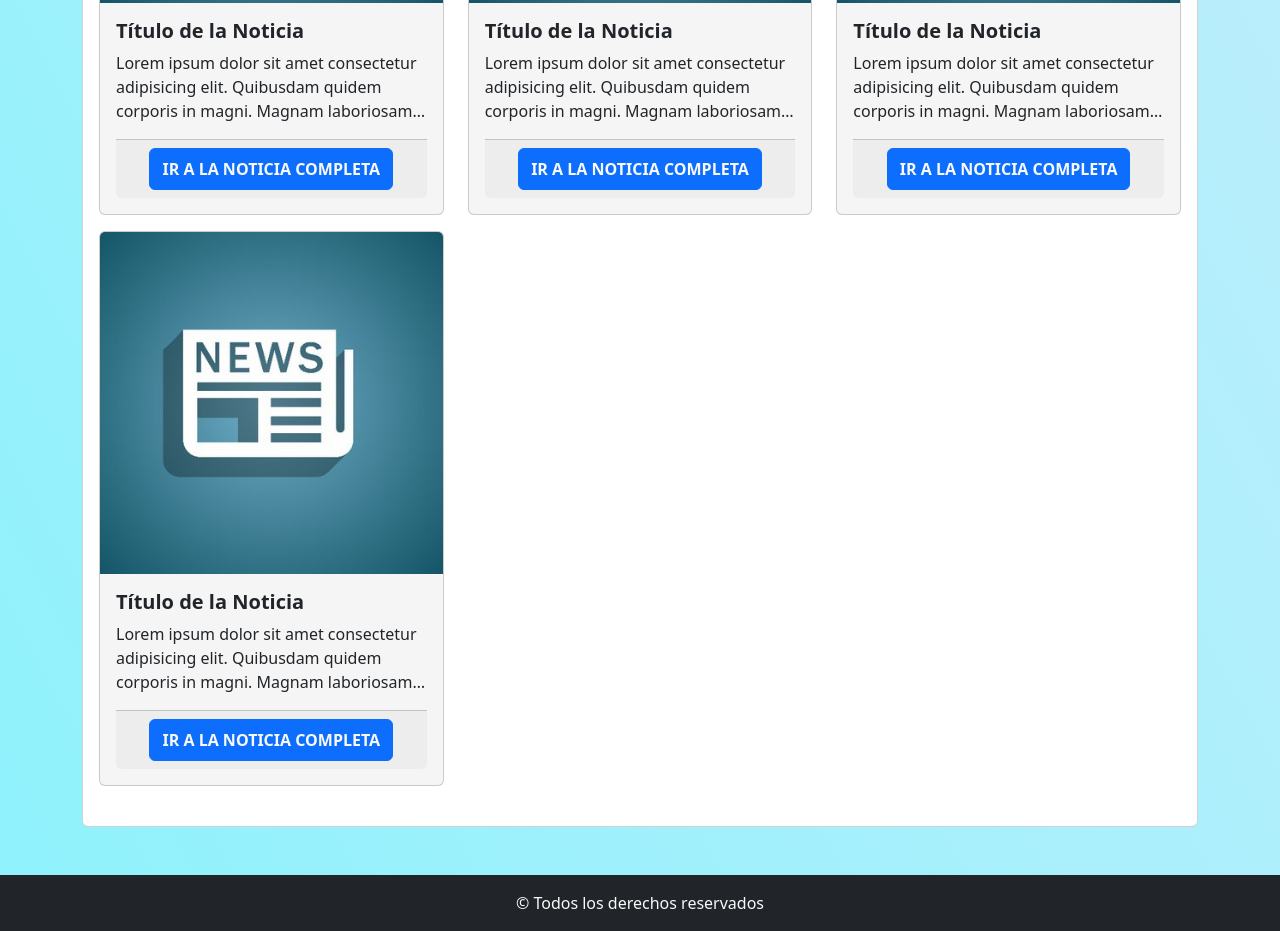
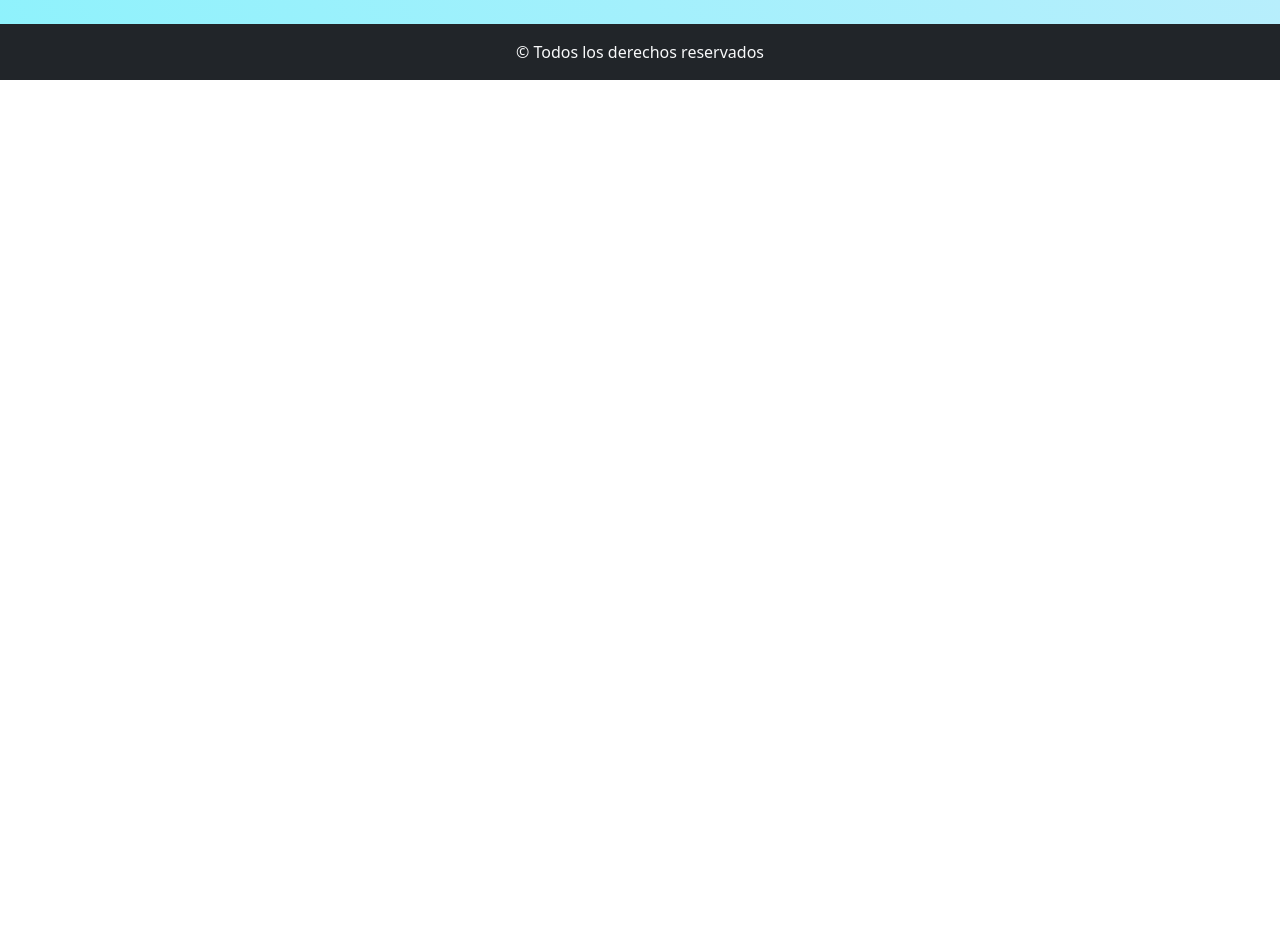
Before and after one commit to jgromerou/ej11-practico1-react, a React (Vite) app: page / in a window 1280 px wide. Shown: the part 720-1651 px from the top of the page. After the commit the page ends 800 px from the top, so only its background shows below. Built offline with nearby package versions, Linux system fonts and the light colour scheme.

Commit message:
se separó la Card del Grid para la lógica

```diff
--- a/src/components/FormNoticias/FormNoticias.jsx
+++ b/src/components/FormNoticias/FormNoticias.jsx
@@ -1,6 +1,6 @@
 import { Card, Form, Row, Col } from 'react-bootstrap';
 import './form-noticias.css';
-import GridNoticias from '../GridNoticias/GridNoticias';
+import GridNoticias from '../GridNoticias';
 
 const FormNoticias = () => {
   return (
--- /dev/null
+++ b/src/components/GridNoticias.jsx
@@ -0,0 +1,18 @@
+import { Card, Row } from 'react-bootstrap';
+
+const GridNoticias = () => {
+  return (
+    <>
+      <Card className="mt-3">
+        <Card.Title className="mt-4 display-6 fw-bold text-center text-lg-start p-3">
+          Categoria seleccionada: Deportes
+        </Card.Title>
+        <Row className="mb-4 mt-2 px-3">
+          {/* TODO: aquí va la lista de noticias que se trae de la consulta de la API */}
+        </Row>
+      </Card>
+    </>
+  );
+};
+
+export default GridNoticias;
--- a/src/components/GridNoticias/GridNoticias.jsx
+++ /dev/null
@@ -1,126 +0,0 @@
-import { Card, Row, Col, Button } from 'react-bootstrap';
-import './grid-noticias.css';
-
-const GridNoticias = () => {
-  return (
-    <>
-      <Card className="mt-3">
-        <Card.Title className="mt-4 display-6 fw-bold text-center text-lg-start p-3">
-          Categoria seleccionada: Deportes
-        </Card.Title>
-        <Row className="mb-4 mt-2 px-3">
-          <Col md={6} lg={4} className="mb-3">
-            <Card id="newCard">
-              <Card.Img variant="top" src="/img/news.jpg" />
-              <Card.Body>
-                <Card.Title className=" fw-bold">
-                  Título de la Noticia
-                </Card.Title>
-                <Card.Text className="line-clamp">
-                  Lorem ipsum dolor sit amet consectetur adipisicing elit.
-                  Quibusdam quidem corporis in magni. Magnam laboriosam nobis,
-                  doloribus architecto deleniti reiciendis, animi quidem
-                  pariatur placeat laudantium vel iure eum labore sit?
-                </Card.Text>
-                <Card.Footer className="text-muted text-center fw-bold">
-                  <Button
-                    variant="primary"
-                    className="text-uppercase text-light fw-bold py-2"
-                    href="https://www.example.com"
-                    target="_blank"
-                    rel="noopener noreferrer"
-                  >
-                    Ir a la noticia completa
-                  </Button>
-                </Card.Footer>
-              </Card.Body>
-            </Card>
-          </Col>
-          <Col md={6} lg={4} className="mb-3">
-            <Card id="newCard">
-              <Card.Img variant="top" src="/img/news.jpg" />
-              <Card.Body>
-                <Card.Title className="fw-bold">
-                  Título de la Noticia
-                </Card.Title>
-                <Card.Text className="line-clamp">
-                  Lorem ipsum dolor sit amet consectetur adipisicing elit.
-                  Quibusdam quidem corporis in magni. Magnam laboriosam nobis,
-                  doloribus architecto deleniti reiciendis, animi quidem
-                  pariatur placeat laudantium vel iure eum labore sit?
-                </Card.Text>
-                <Card.Footer className="text-muted text-center fw-bold">
-                  <Button
-                    variant="primary"
-                    className="text-uppercase text-light fw-bold py-2"
-                    href="https://www.example.com"
-                    target="_blank"
-                    rel="noopener noreferrer"
-                  >
-                    Ir a la noticia completa
-                  </Button>
-                </Card.Footer>
-              </Card.Body>
-            </Card>
-          </Col>
-          <Col md={6} lg={4} className="mb-3">
-            <Card id="newCard">
-              <Card.Img variant="top" src="/img/news.jpg" />
-              <Card.Body>
-                <Card.Title className=" fw-bold">
-                  Título de la Noticia
-                </Card.Title>
-                <Card.Text className="line-clamp">
-                  Lorem ipsum dolor sit amet consectetur adipisicing elit.
-                  Quibusdam quidem corporis in magni. Magnam laboriosam nobis,
-                  doloribus architecto deleniti reiciendis, animi quidem
-                  pariatur placeat laudantium vel iure eum labore sit?
-                </Card.Text>
-                <Card.Footer className="text-muted text-center fw-bold">
-                  <Button
-                    variant="primary"
-                    className="text-uppercase text-light fw-bold py-2"
-                    href="https://www.example.com"
-                    target="_blank"
-                    rel="noopener noreferrer"
-                  >
-                    Ir a la noticia completa
-                  </Button>
-                </Card.Footer>
-              </Card.Body>
-            </Card>
-          </Col>
-          <Col md={6} lg={4} className="mb-3">
-            <Card id="newCard">
-              <Card.Img variant="top" src="/img/news.jpg" />
-              <Card.Body>
-                <Card.Title className=" fw-bold">
-                  Título de la Noticia
-                </Card.Title>
-                <Card.Text className="line-clamp">
-                  Lorem ipsum dolor sit amet consectetur adipisicing elit.
-                  Quibusdam quidem corporis in magni. Magnam laboriosam nobis,
-                  doloribus architecto deleniti reiciendis, animi quidem
-                  pariatur placeat laudantium vel iure eum labore sit?
-                </Card.Text>
-                <Card.Footer className="text-muted text-center fw-bold">
-                  <Button
-                    variant="primary"
-                    className="text-uppercase text-light fw-bold py-2"
-                    href="https://www.example.com"
-                    target="_blank"
-                    rel="noopener noreferrer"
-                  >
-                    Ir a la noticia completa
-                  </Button>
-                </Card.Footer>
-              </Card.Body>
-            </Card>
-          </Col>
-        </Row>
-      </Card>
-    </>
-  );
-};
-
-export default GridNoticias;
```
Also changed, not shown: src/components/CardNoticias/CardNoticia.jsx (added, +34 -0 lines), src/components/CardNoticias/card-noticia.css (renamed from src/components/GridNoticias/grid-noticias.css).
